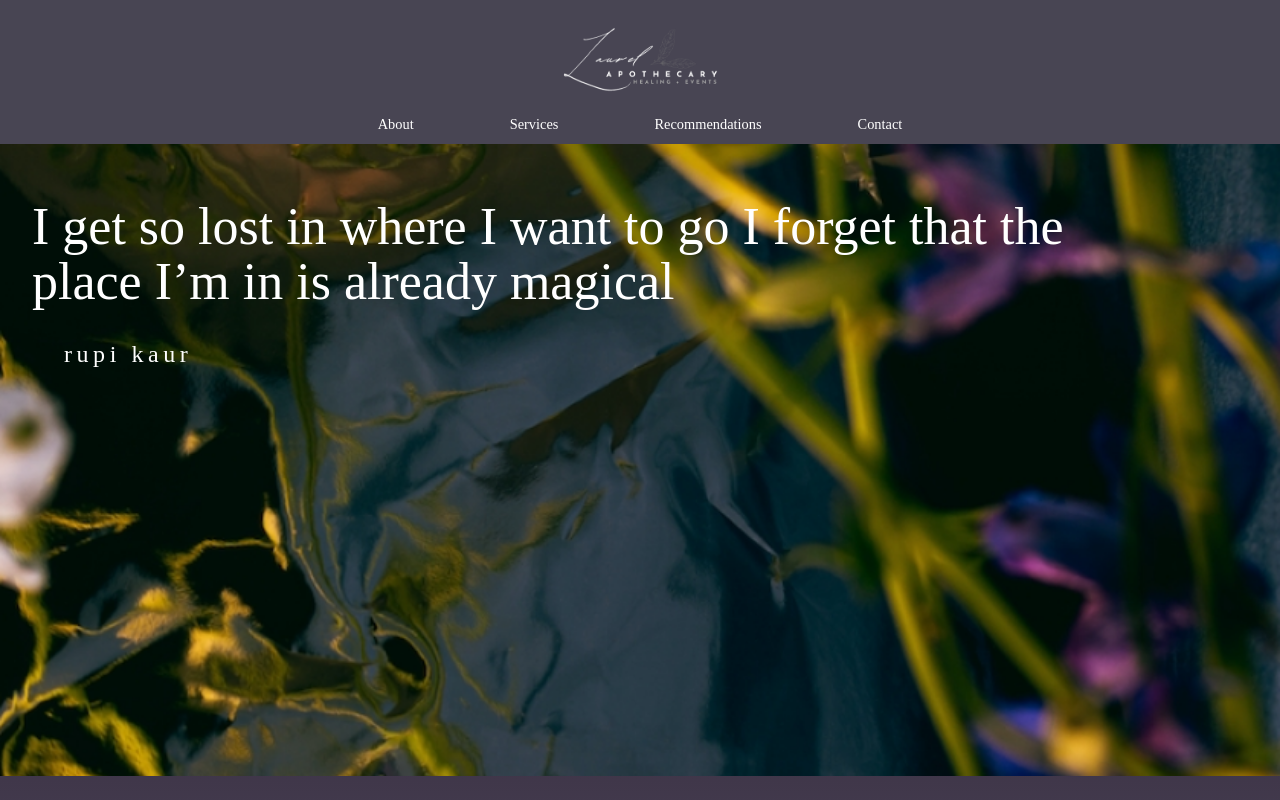
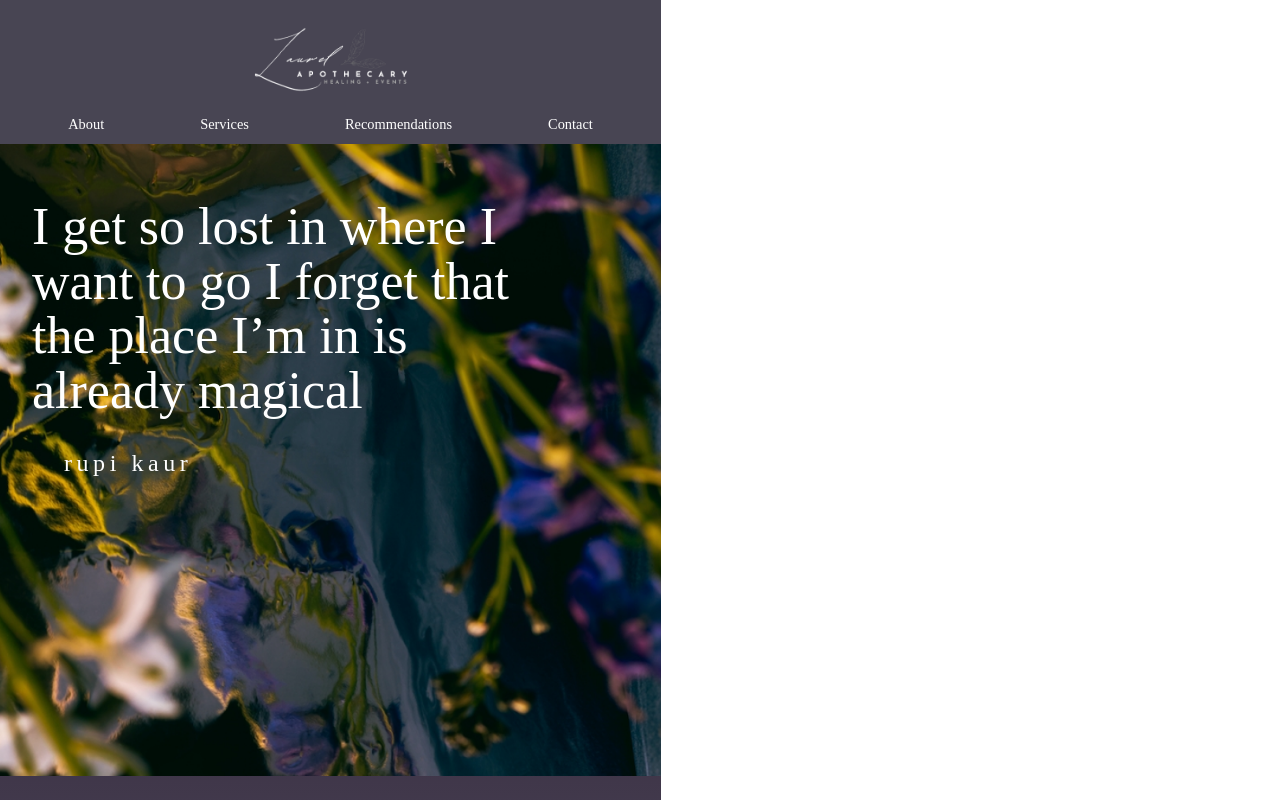
Before and after one commit to cgoing2215/laurel-apothecary, a React (Create React App) app: page / in a window 1280 px wide. Shown: the top 800 px of the page. Built offline with nearby package versions, Linux system fonts and the light colour scheme; a web font is replaced by a local one.

Commit message:
Added max-width for current form while still developing

```diff
--- a/src/App.css
+++ b/src/App.css
@@ -2,6 +2,7 @@
   text-align: center;
   overflow: hidden;
   animation: reveal linear 1s;
+  max-width: 661px;
 }
 
 
```
